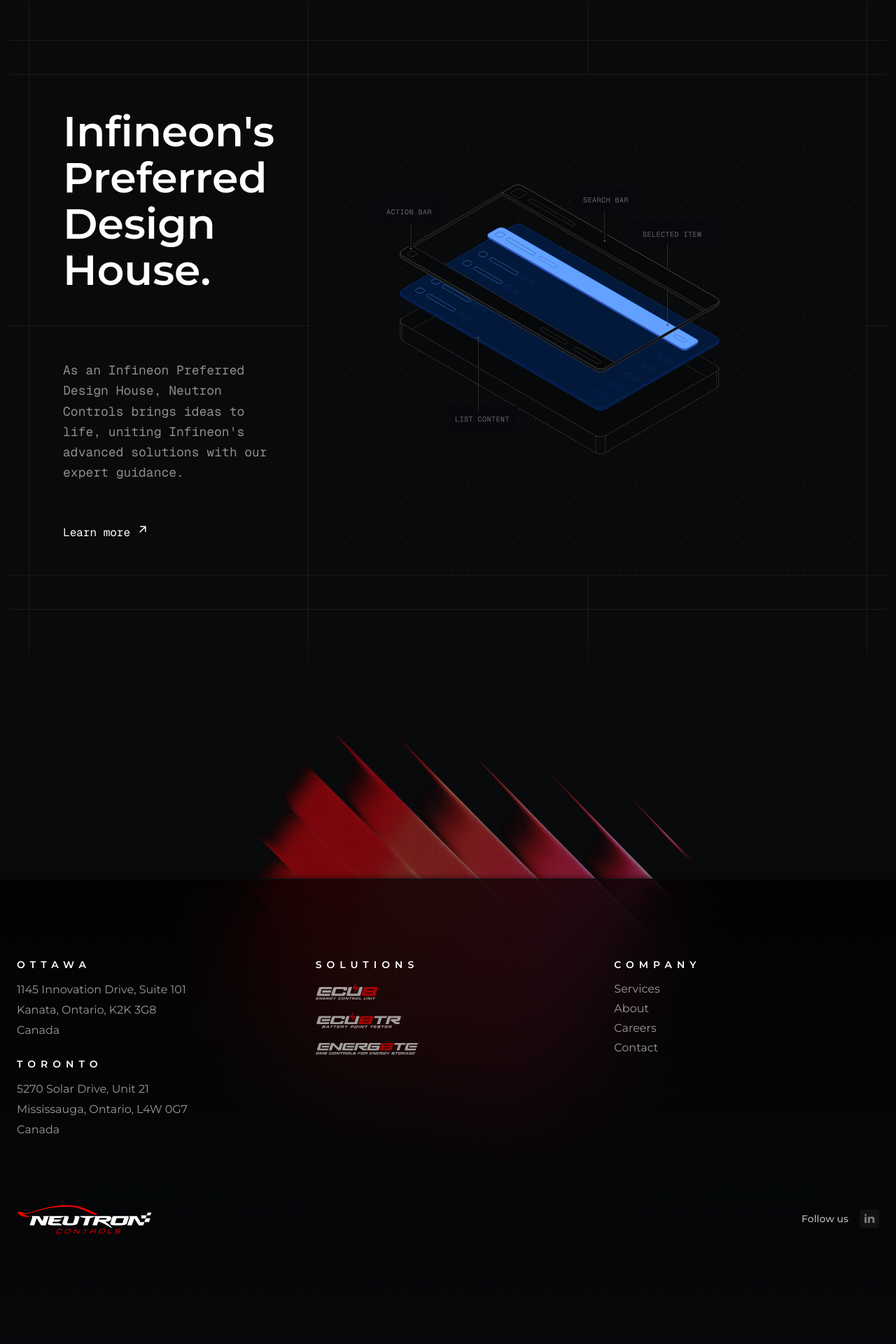
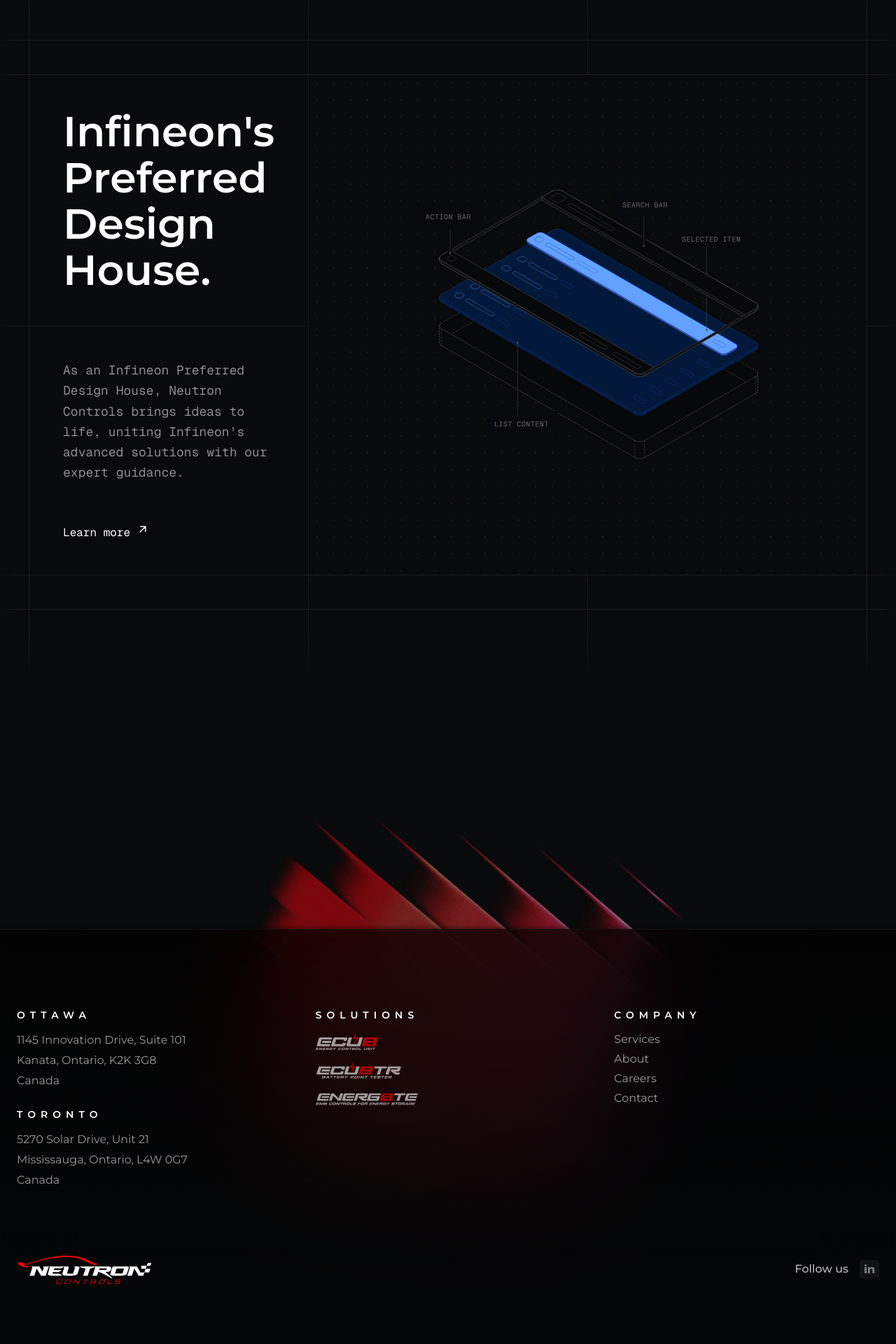
Before and after one commit to SolCaruso/neutron, a Next.js app: page /solutions/ecu8tr in a window 1280 px wide. Shown: the part 2739-4659 px from the top of the page at 70% size. Built offline with nearby package versions, Linux system fonts and the light colour scheme.

Commit message:
fixes footer image position and infineon animated icon positioning.

```diff
--- a/src/components/AnimatedInfineon.jsx
+++ b/src/components/AnimatedInfineon.jsx
@@ -24,10 +24,10 @@
 
   return (
     <div
-      ref={containerRef}
-      className={`animate-svg ${inView ? "active" : ""} w-full h-full`}
-    >
-      <InfineonIcon className={className} {...props} />
-    </div>
+  ref={containerRef}
+  className={`animate-svg ${inView ? "active" : ""} w-full h-full flex items-center justify-center`}
+>
+  <InfineonIcon className={className} {...props} />
+</div>
   );
 }
--- a/src/components/BackgroundFooter.jsx
+++ b/src/components/BackgroundFooter.jsx
@@ -3,13 +3,15 @@
 
 export default function BackgroundFooter() {
   return (
-    <div className="absolute bottom-96 xs:bottom-72 sm:bottom-52 left-1/2 -translate-x-1/2 w-full max-w-[800px] h-[700px] z-0 opacity-50 overflow-hidden">
+    <div
+      className="absolute top-[-40px] left-1/2 opacity-50 transform -translate-x-1/2 rotate-[85deg]"
+      style={{ width: "800px", height: "800px" }}
+    >
       <Image
         src="/bg/bg.webp"
         alt="neutron red background"
         fill
-        className="rotate-90 object-cover"
-        priority
+        className="object-cover"
         sizes="800px"
       />
     </div>
--- a/src/components/Footer.jsx
+++ b/src/components/Footer.jsx
@@ -5,28 +5,25 @@
 import Equ8 from "@/components/logos/ECU8";
 import Equ8ter from "@/components/logos/ECU8TR";
 import Energate from "@/components/logos/ENERG8TE";
-import BackgroundFooter from '@/components/BackgroundFooter';
-import LinkedIn from '@/components/icons/LinkedIn';
+import BackgroundFooter from "@/components/BackgroundFooter";
+import LinkedIn from "@/components/icons/LinkedIn";
 import { motion } from "framer-motion";
 import Link from "next/link";
-
 
 export default function Footer() {
   return (
     <footer
-      className="
-        relative
-        bg-[#090A0B]
-        text-white
-      "
+      className="relative bg-[#090A0B] text-white overflow-x-hidden"
+      style={{ paddingTop: "clamp(100px, calc(100vw * 0.23 + 13.79px), 200px)" }}
     >
-    <BackgroundFooter className="z-0" />
+      {/* Background image */}
+      <BackgroundFooter />
 
-      {/* Content container */}
-      <div className="relative mx-auto md:pb-40 pb-12 pt-28 px-6 z-10 w-full bg-gradient-to-t from-[#07080a] to-black/70 shadow-[0px_-4px_4px_0px_rgba(0,0,0,0.25)] border-t border-[#111213] backdrop-blur-[72px]">
+      {/* Content container with gradient, blur, shadow, and border */}
+      <div className="relative mx-auto z-10 w-full bg-gradient-to-t from-[#07080a] to-black/70 shadow-[0px_-4px_4px_0px_rgba(0,0,0,0.25)] border-t border-[#111213] backdrop-blur-[72px] md:pb-40 pb-12 pt-28 px-6">
 
         {/* ============== TOP ROW: 3 Columns ============== */}
-        <div className="grid grid-cols-2 md:grid-cols-3 gap-12 max-w-7xl mx-auto ">
+        <div className="grid grid-cols-2 md:grid-cols-3 gap-12 max-w-7xl mx-auto">
 
           {/* LOCATIONS Column */}
           <div>
@@ -38,7 +35,6 @@
               Kanata, Ontario, K2K 3G8<br />
               Canada
             </p>
-
             <h3 className="text-sm uppercase tracking-[7px] font-semibold mb-3 text-white">
               Toronto
             </h3>
@@ -49,7 +45,7 @@
             </p>
           </div>
 
-          {/* SOLUTIONS Column (Product logos) */}
+          {/* SOLUTIONS Column */}
           <div>
             <h3 className="text-sm uppercase tracking-[7px] font-semibold mb-4 text-white">
               Solutions
@@ -57,45 +53,17 @@
             <div>
               <Link href="/solutions/ecu8tr">
                 <Equ8
-                  className="
-                    h-6
-                    opacity-60
-                    hover:opacity-100
-                    cursor-pointer
-                    transition-all
-                    duration-50
-                    ease-in-out
-                  "
+                  className="h-6 opacity-60 hover:opacity-100 cursor-pointer transition-all duration-50 ease-in-out"
                 />
               </Link>
-
               <Link href="/solutions/ecu8tr">
                 <Equ8ter
-                  className="
-                    h-[26px]
-                    mt-4
-                    opacity-60
-                    hover:opacity-100
-                    cursor-pointer
-                    transition-all
-                    duration-50
-                    ease-in-out
-                  "
+                  className="h-[26px] mt-4 opacity-60 hover:opacity-100 cursor-pointer transition-all duration-50 ease-in-out"
                 />
               </Link>
-
               <Link href="/solutions/energ8te">
                 <Energate
-                  className="
-                    h-[16.5px]
-                    mt-5
-                    opacity-60
-                    hover:opacity-100
-                    cursor-pointer
-                    transition-all
-                    duration-50
-                    ease-in-out
-                  "
+                  className="h-[16.5px] mt-5 opacity-60 hover:opacity-100 cursor-pointer transition-all duration-50 ease-in-out"
                 />
               </Link>
             </div>
@@ -118,31 +86,21 @@
 
         {/* ============== BOTTOM ROW ============== */}
         <div className="mt-14 flex flex-col xs:flex-row items-center justify-between gap-4 max-w-7xl mx-auto">
-          {/* Left: Neutron Controls logo */}
           <div className="flex-shrink-0">
             <Link href="/">
               <Logo className="h-16" />
             </Link>
           </div>
-
-          {/* Right: Social or "Follow us" */}
           <a
             href="https://www.linkedin.com/company/neutron-controls"
             target="_blank"
             rel="noopener noreferrer"
             className="block"
           >
-            <motion.div
-              className="text-sm text-gray-200 flex items-center space-x-4 group cursor-pointer"
-            >
-              {/* Follow us text */}
-              <motion.p
-                className="hidden xs:block text-[#BABABA] group-hover:text-white transition-colors duration-50 font-medium"
-              >
+            <motion.div className="flex items-center space-x-4 group cursor-pointer">
+              <motion.p className="hidden xs:block text-[#BABABA] group-hover:text-white transition-colors duration-50 font-medium">
                 Follow us
               </motion.p>
-
-              {/* LinkedIn Icon */}
               <div className="bg-white/5 rounded-[4px] p-1 group-hover:bg-white/10 transition-colors duration-50">
                 <LinkedIn className="w-5 h-4.5" />
               </div>
--- a/src/components/Infineon.jsx
+++ b/src/components/Infineon.jsx
@@ -13,7 +13,7 @@
 
 function Infineon() {
   return (
-    <section className="bg-[#090A0B] text-white pt-20 pb-40 sm:pb-72">
+    <section className="bg-[#090A0B] text-white pt-20 sm:pb-40">
 
       {/* ================== 5-COLUMN DESKTOP (≥LG) ================== */}
       <div className="hidden lg:flex max-w-7xl mx-auto relative overflow-hidden">
@@ -105,8 +105,8 @@
               "
             />
             {/* Image on top (z-10) */}
-            <div className="relative w-[600px] h-[400px]">
-              <InfineonIcon className="object-contain" />
+            <div className="relative w-[600px] h-[400px] flex items-center justify-center">
+            <InfineonIcon className="object-contain block mx-auto" />
             </div>
           </div>
 
@@ -152,7 +152,7 @@
           />
           {/* Image sits on top */}
           <div className="relative w-full max-w-[796px] mx-auto aspect-[488/385] flex items-center justify-center">
-          <InfineonIcon className="object-contain" />
+          <InfineonIcon className="object-contain block mx-auto" />
           </div>
         </div>
 
--- a/src/components/nav/MainNav.jsx
+++ b/src/components/nav/MainNav.jsx
@@ -123,7 +123,7 @@
             {/* Animated Hamburger / X for mobile */}
             <motion.button
               onClick={() => setIsOpen(!isOpen)}
-              className="block lg:hidden mr-3"
+              className="block lg:hidden mr-3 p-4"
               aria-label="Toggle mobile menu"
             >
               <motion.svg
```
Also changed, not shown: src/styles/tailwind.css (line endings or trailing spaces).
